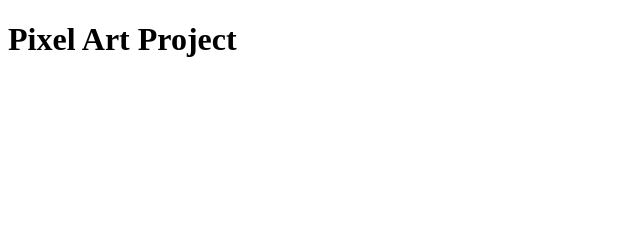
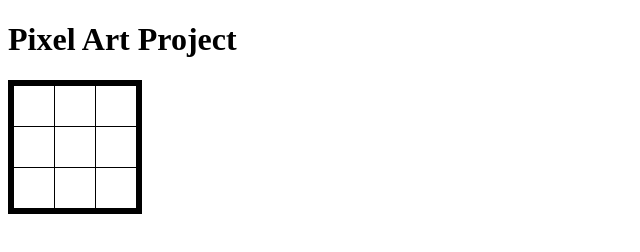
Before and after one commit to RCHS-Programming/unit4-ch1-pixelart-ironshark205, a plain HTML site: page resources/index.html in a window 1280 px wide. Shown: the whole page, without its empty margins (0-640 px from the left). Drawn offline with Linux system fonts and the light colour scheme.

Commit message:
Update style.css

```diff
--- a/resources/style.css
+++ b/resources/style.css
@@ -0,0 +1,17 @@
+#art {
+    display: table;
+    border-spacing: 1px;
+    background-color: black;
+    border: 5px solid black;
+}
+
+.row {
+    display: table-row;
+}
+
+.pixel {
+    display: table-cell;
+    background-color: white;
+    width: 40px;
+    height: 40px;
+}
```
